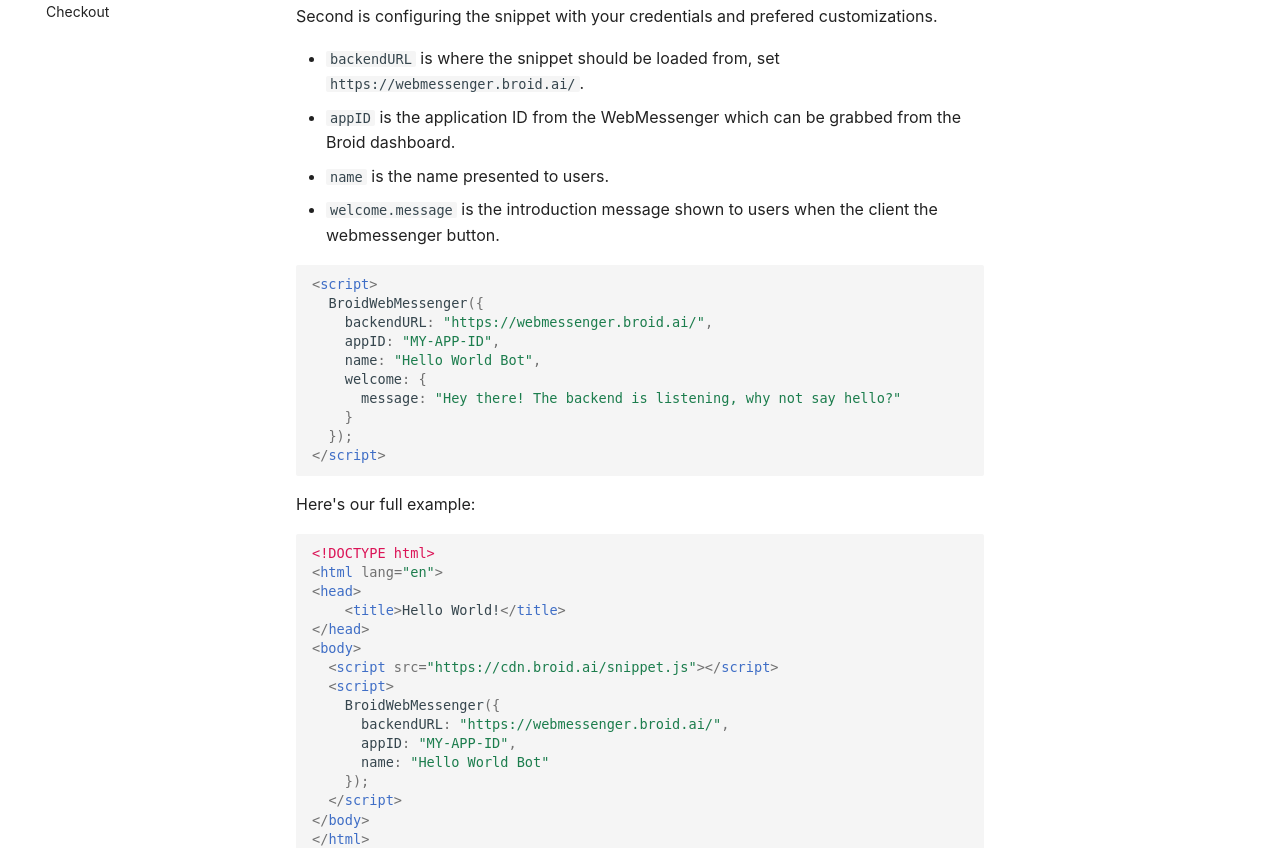
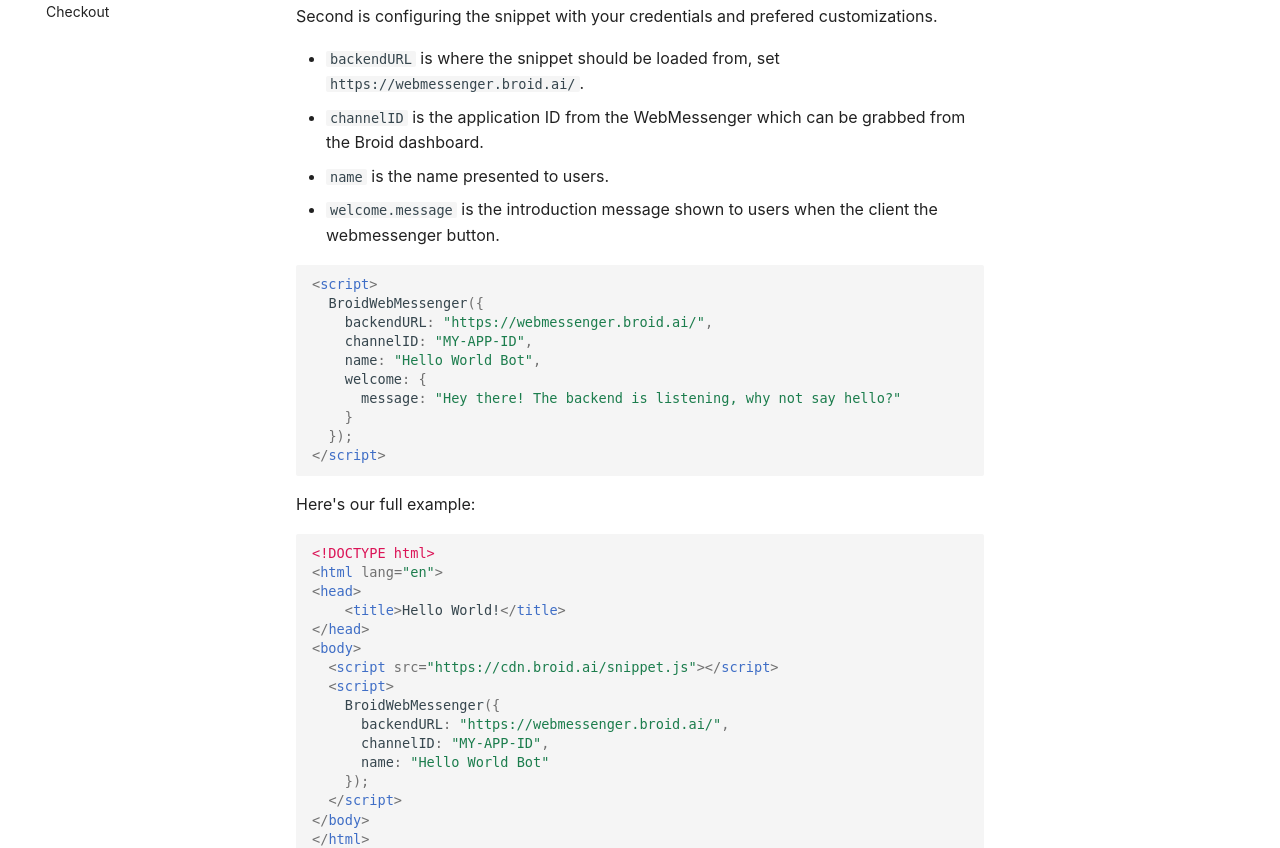
Before and after one commit to broidHQ/broid-docs, an MkDocs documentation site: the page built from docs/tutorials/hello-webmessenger.md, in a window 1280 px wide and 1400 px high, scrolled down 1632 px. Shown: the part 410-1258 px from the top of the window. Built offline with MkDocs 1.6.1 and Material for MkDocs 9.7.7, drawn with Linux system fonts in a browser that asks for light colours; some web fonts are replaced; comment, search, counter and statistics services are not loaded; old or Windows-style settings are respelled for this version of MkDocs; some of the changed lines change nothing that is shown.

Commit message:
Update hello-webmessenger.md

```diff
--- a/docs/tutorials/hello-webmessenger.md
+++ b/docs/tutorials/hello-webmessenger.md
@@ -98,7 +98,7 @@
 Second is configuring the snippet with your credentials and prefered customizations.
 
 - `backendURL` is where the snippet should be loaded from, set `https://webmessenger.broid.ai/`.
-- `appID` is the application ID from the WebMessenger which can be grabbed from the Broid dashboard.
+- `channelID` is the application ID from the WebMessenger which can be grabbed from the Broid dashboard.
 - `name` is the name presented to users.
 - `welcome.message` is the introduction message shown to users when the client the webmessenger button.
 
@@ -106,7 +106,7 @@
 <script>
   BroidWebMessenger({
     backendURL: "https://webmessenger.broid.ai/",
-    appID: "MY-APP-ID",
+    channelID: "MY-APP-ID",
     name: "Hello World Bot",
     welcome: {
       message: "Hey there! The backend is listening, why not say hello?"
@@ -128,7 +128,7 @@
   <script>
     BroidWebMessenger({
       backendURL: "https://webmessenger.broid.ai/",
-      appID: "MY-APP-ID",
+      channelID: "MY-APP-ID",
       name: "Hello World Bot"
     });
   </script>
```
